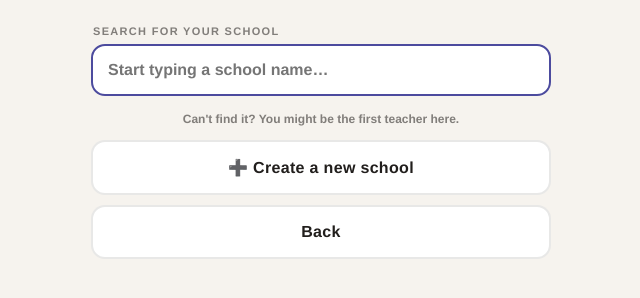
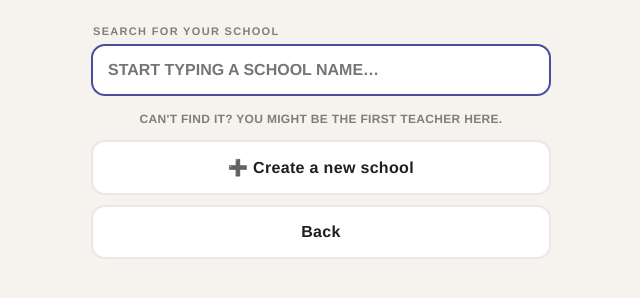
Before and after one commit to eloiselloydd/class-rivals, a plain HTML site: page index.html in a window 1280 px wide. Both pictures are taken after a click on the button "Get started". Shown: the part 222-520 px from the top of the page, without its empty margins (319-959 px from the left). Drawn offline with Linux system fonts and the light colour scheme.

Commit message:
All-caps look across the app
Applied via CSS so typed-in class and student names follow too.

Co-Authored-By: Claude Opus 4.8 <noreply@anthropic.com>

```diff
--- a/index.html
+++ b/index.html
@@ -27,7 +27,11 @@
     -webkit-font-smoothing:antialiased;
     min-height:100vh;
     padding:16px 14px calc(96px + env(safe-area-inset-bottom));
+    /* all-caps look throughout, incl. names teachers type in */
+    text-transform:uppercase;
+    letter-spacing:.02em;
   }
+  input, input::placeholder, textarea{ text-transform:uppercase; }
   .wrap{max-width:560px;margin:0 auto;}
   button{font-family:inherit;}
 
```
